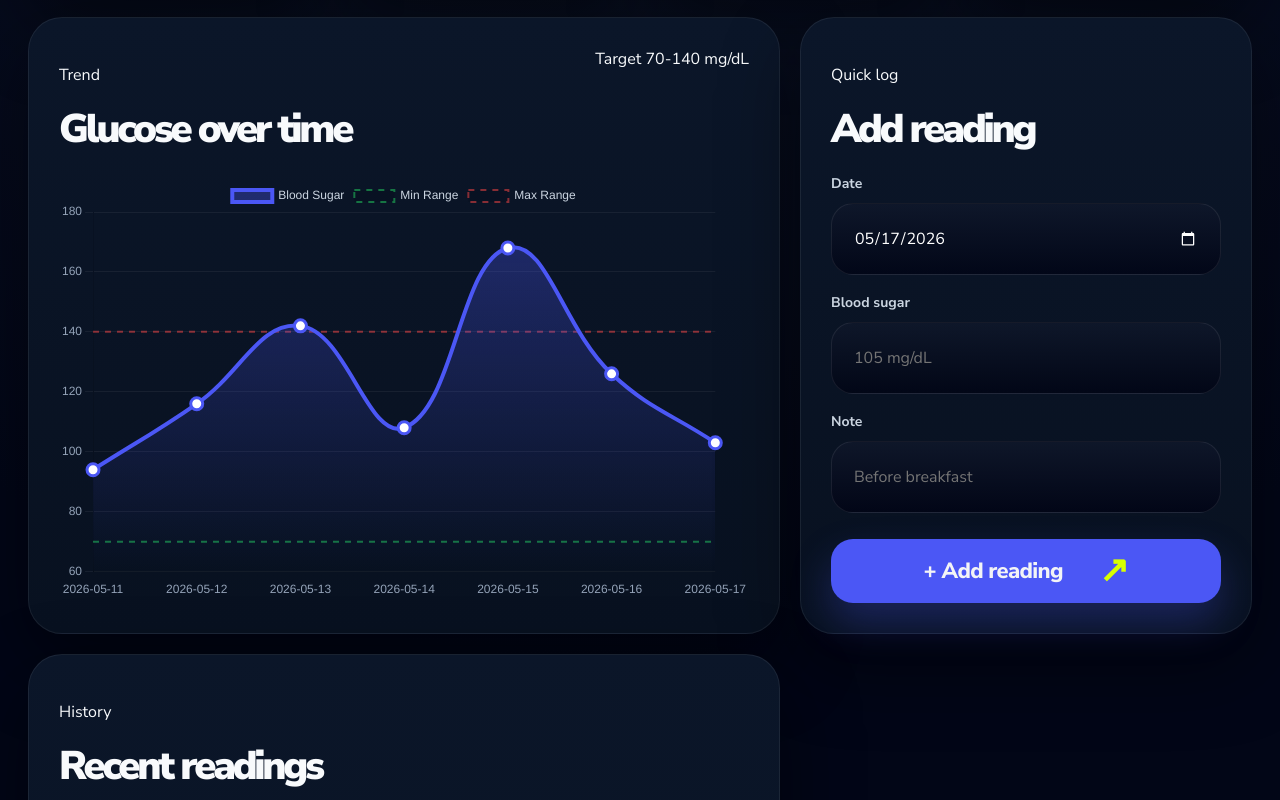
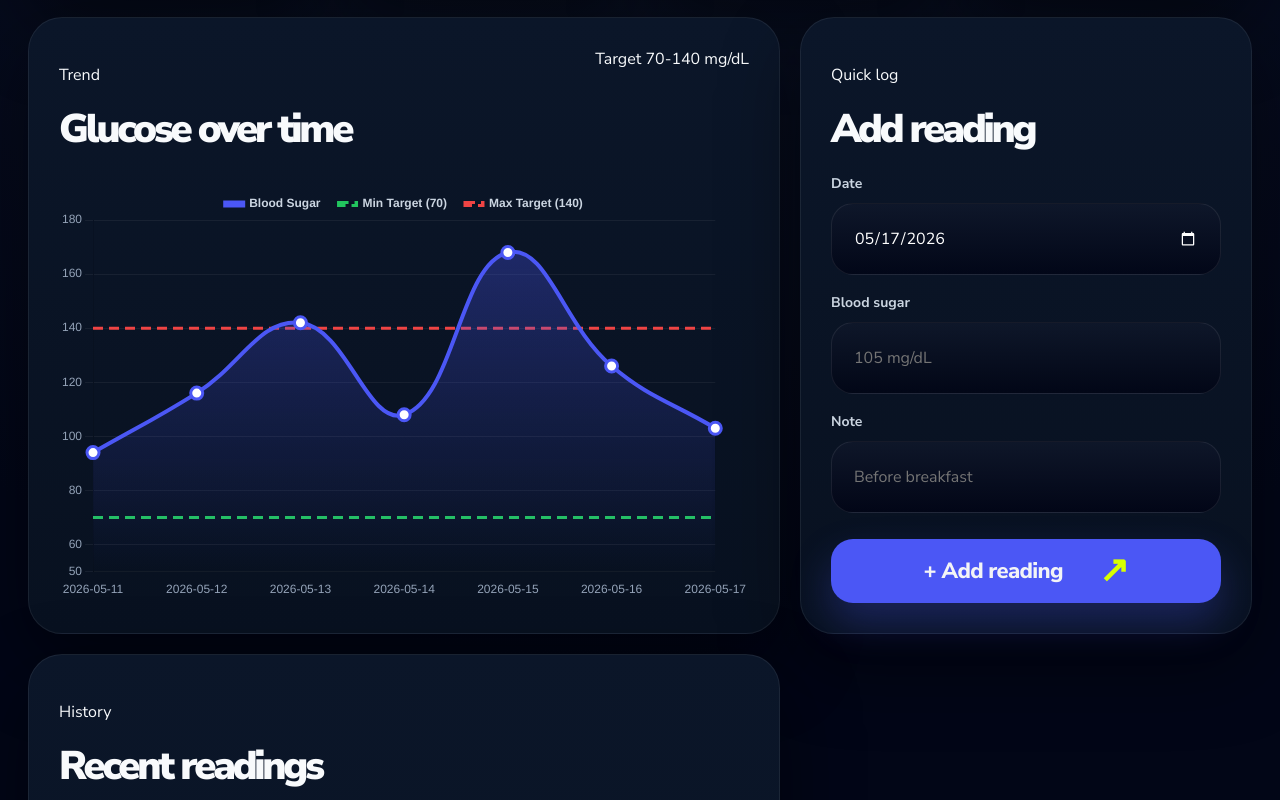
Before and after one commit to eeshdarthvader/gluco-track, a React (Vite) app: page / in a window 1280 px wide. Shown: the part 622-1422 px from the top of the page. Built offline with nearby package versions, Linux system fonts and the light colour scheme; no server answers; the database is empty; the HTML template or start-up script is replaced by a standard one.

Commit message:
Improve horizontal target lines visibility

```diff
--- a/src/components/GlucoseChart.jsx
+++ b/src/components/GlucoseChart.jsx
@@ -43,28 +43,39 @@ export default function GlucoseChart({ readings = [] }) {
         backgroundColor: (context) => {
           const chart = context.chart;
           const { ctx, chartArea } = chart;
+
           if (!chartArea) return null;
-          const gradient = ctx.createLinearGradient(0, chartArea.top, 0, chartArea.bottom);
+
+          const gradient = ctx.createLinearGradient(
+            0,
+            chartArea.top,
+            0,
+            chartArea.bottom
+          );
+
           gradient.addColorStop(0, 'rgba(75,87,245,0.35)');
           gradient.addColorStop(1, 'rgba(75,87,245,0)');
+
           return gradient;
         },
       },
       {
-        label: 'Min Range',
+        label: 'Min Target (70)',
         data: labels.map(() => 70),
-        borderColor: 'rgba(34,197,94,.55)',
-        borderDash: [6, 6],
-        borderWidth: 2,
+        borderColor: '#22c55e',
+        borderDash: [10, 6],
+        borderWidth: 3,
         pointRadius: 0,
+        pointHoverRadius: 0,
       },
       {
-        label: 'Max Range',
+        label: 'Max Target (140)',
         data: labels.map(() => 140),
-        borderColor: 'rgba(239,68,68,.55)',
-        borderDash: [6, 6],
-        borderWidth: 2,
+        borderColor: '#ef4444',
+        borderDash: [10, 6],
+        borderWidth: 3,
         pointRadius: 0,
+        pointHoverRadius: 0,
       },
     ],
   };
@@ -72,12 +83,21 @@ export default function GlucoseChart({ readings = [] }) {
   const options = {
     responsive: true,
     maintainAspectRatio: false,
+
     plugins: {
       legend: {
         labels: {
           color: '#cbd5e1',
+          boxWidth: 18,
+          boxHeight: 3,
+          padding: 18,
+          font: {
+            size: 12,
+            weight: '700',
+          },
         },
       },
+
       tooltip: {
         backgroundColor: '#0f172a',
         borderColor: '#334155',
@@ -86,27 +106,33 @@ export default function GlucoseChart({ readings = [] }) {
         titleColor: '#fff',
         bodyColor: '#cbd5e1',
         displayColors: false,
+
         callbacks: {
           label: (ctx) => `${ctx.raw} mg/dL`,
         },
       },
     },
+
     scales: {
       x: {
         grid: {
           display: false,
         },
+
         ticks: {
           color: '#94a3b8',
         },
       },
+
       y: {
-        min: 60,
+        min: 50,
         max: 180,
+
         ticks: {
           color: '#94a3b8',
           callback: (v) => `${v}`,
         },
+
         grid: {
           color: 'rgba(255,255,255,.06)',
         },
```
